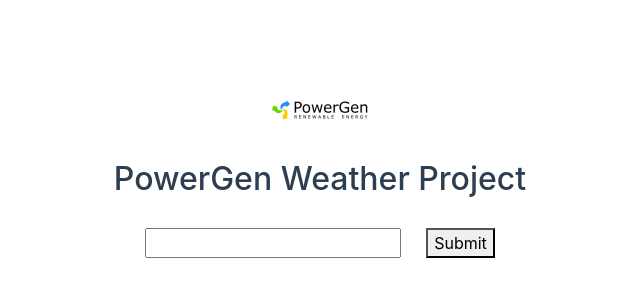
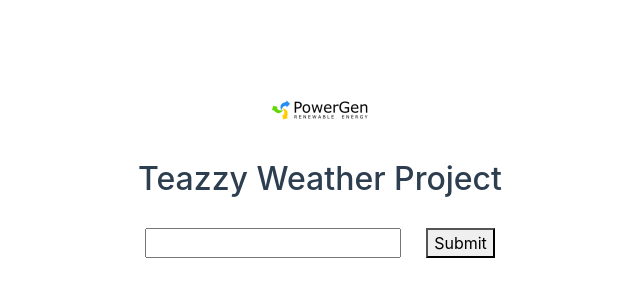
Before and after one commit to gowizzard1/kondegangKE, a Vue app: page / in a window 1280 px wide. Shown: the top 300 px of the page, without its empty margins (320-960 px from the left). Built offline with nearby package versions, Linux system fonts and the light colour scheme.

Commit message:
Update App.vue

```diff
--- a/src/App.vue
+++ b/src/App.vue
@@ -2,7 +2,7 @@
   <div id="app">
     <div class="text">
       <img alt="Vue logo" src="./assets/logo.png">
-      <h2>PowerGen Weather Project</h2>
+      <h2>Teazzy Weather Project</h2>
     </div>
     <weather/>
   </div>
```
